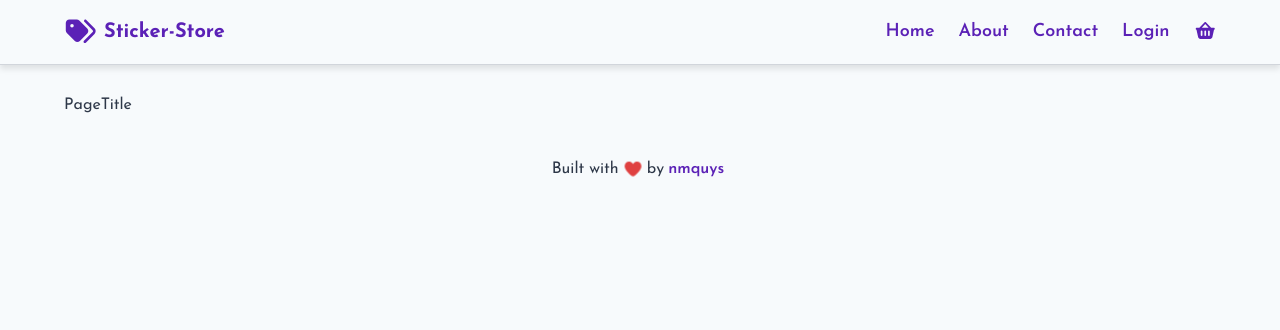
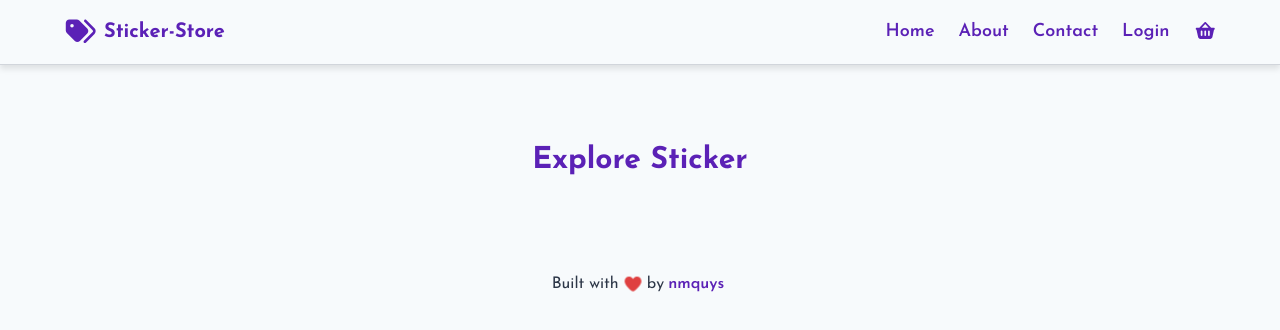
Before and after one commit to nmquys/FullStack_Store, a React (Vite) app in the folder Store_UI/: page / in a window 1280 px wide. Shown: the top 330 px of the page. Built offline with nearby package versions, Linux system fonts and the light colour scheme.

Commit message:
update page title

```diff
--- a/Store_UI/src/components/PageHeading.jsx
+++ b/Store_UI/src/components/PageHeading.jsx
@@ -4,6 +4,8 @@ import PageTitle from './PageTitle';
 export default function PageHeading()
 {
   return (
-    <PageTitle/>
+    <div className="page-heading-container">
+        <PageTitle title="Explore Sticker"/>
+    </div>
   );
 }
--- a/Store_UI/src/components/PageTitle.jsx
+++ b/Store_UI/src/components/PageTitle.jsx
@@ -1,8 +1,8 @@
 import React from 'react'
 
-export default function PageTitle()
+export default function PageTitle(props)
 {
   return (
-    <div>PageTitle</div>
+    <h1 className="page-title">{props.title}</h1>
   );
 }
```
